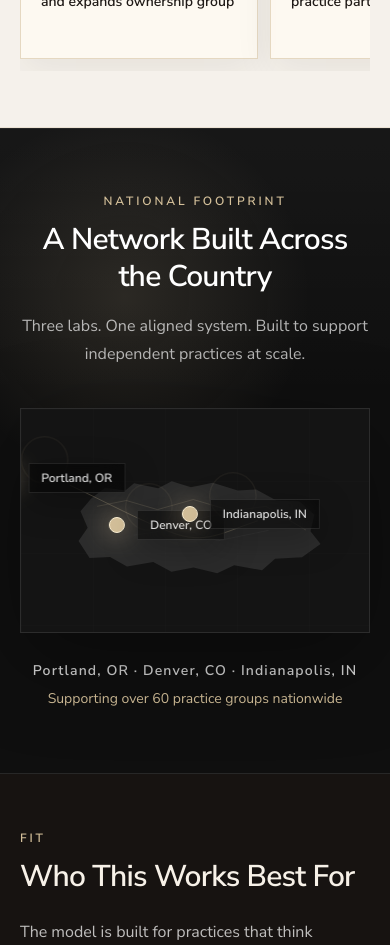
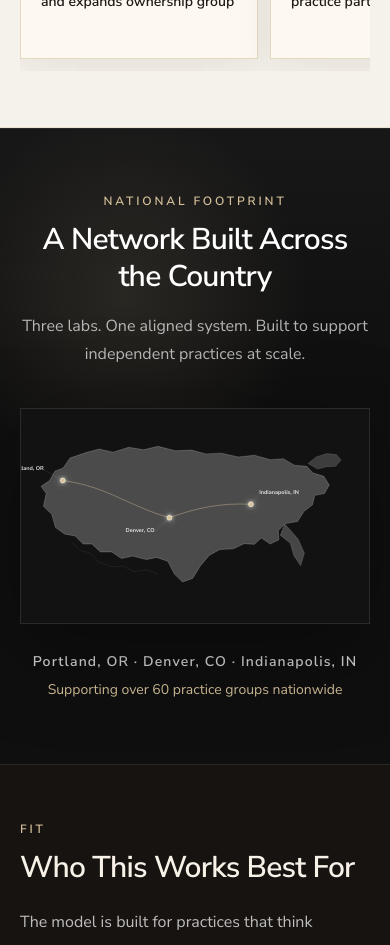
Before and after one commit to jimdayok/artisan-site, a Next.js app: page /artisan-model in a window 390 px wide. Shown: the part 6880-7825 px from the top of the page. Built offline with nearby package versions, Linux system fonts and the light colour scheme.

Commit message:
update homepage layout and artisan model

```diff
--- a/app/components/Header.tsx
+++ b/app/components/Header.tsx
@@ -158,6 +158,7 @@ export default function Header({ onContactClick }: { onContactClick?: () => void
       items: [
         { label: "Professional Resources", href: "/provider-resources" },
         { label: "Patient Resources", href: "/patient-resources" },
+        { label: "Lab Ownership & Partnership", href: "/artisan-model" },
       ],
     }),
     []
@@ -170,7 +171,6 @@ export default function Header({ onContactClick }: { onContactClick?: () => void
         { label: "Pacific Artisan Labs", href: "https://pacificartisanlabs.com" },
         { label: "Peak Artisan Labs", href: "https://peakartisanlabs.com" },
         { label: "Pike Artisan Labs", href: "https://pikeartisanlabs.com" },
-        { label: "The Artisan Model", href: "/artisan-model", dividerBefore: true },
       ],
     }),
     []
@@ -236,9 +236,6 @@ export default function Header({ onContactClick }: { onContactClick?: () => void
             <Capsule href="/about" theme={theme}>
               About Us
             </Capsule>
-            <Capsule href="/artisan-model" theme={theme}>
-              The Artisan Model
-            </Capsule>
 
             <DropdownMenu {...labs} theme={theme} onAnyClick={() => setMobileOpen(false)} />
 
@@ -302,13 +299,6 @@ export default function Header({ onContactClick }: { onContactClick?: () => void
                 onClick={() => setMobileOpen(false)}
               >
                 About Us
-              </Link>
-              <Link
-                className="block text-sm font-semibold"
-                href="/artisan-model"
-                onClick={() => setMobileOpen(false)}
-              >
-                The Artisan Model
               </Link>
 
               <div className="mt-3">
--- a/app/components/NetworkMap.tsx
+++ b/app/components/NetworkMap.tsx
@@ -1,26 +1,37 @@
 const labLocations = [
   {
     city: "Portland, OR",
-    position: "left-[12%] top-[31%]",
+    x: 117,
+    y: 207,
+    labelX: 62,
+    labelY: 176,
   },
   {
     city: "Denver, CO",
-    position: "left-[42%] top-[52%]",
+    x: 426,
+    y: 315,
+    labelX: 383,
+    labelY: 355,
   },
   {
     city: "Indianapolis, IN",
-    position: "left-[66%] top-[47%]",
+    x: 662,
+    y: 276,
+    labelX: 686,
+    labelY: 246,
   },
 ];
 
 export default function NetworkMap() {
+  const [portland, denver, indianapolis] = labLocations;
+
   return (
     <section
       id="network-map"
       data-theme="dark"
       className="relative overflow-hidden border-y border-white/10 bg-[#0f0f0f] px-5 py-16 text-white md:px-8 md:py-20 lg:px-10"
     >
-      <div className="absolute inset-0 bg-[radial-gradient(circle_at_32%_26%,rgba(212,192,154,0.13),transparent_34%),linear-gradient(180deg,rgba(255,255,255,0.035),transparent_42%)]" />
+      <div className="absolute inset-0 bg-[radial-gradient(circle_at_32%_26%,rgba(212,192,154,0.12),transparent_34%),linear-gradient(180deg,rgba(255,255,255,0.035),transparent_42%)]" />
       <div className="relative mx-auto max-w-7xl">
         <div className="mx-auto max-w-3xl text-center">
           <p className="text-xs font-semibold uppercase tracking-[0.24em] text-[#d4c09a]">
@@ -35,68 +46,114 @@ export default function NetworkMap() {
           </p>
         </div>
 
-        <div className="relative mx-auto mt-10 aspect-[1.55/1] max-w-5xl overflow-hidden border border-white/10 bg-[#141414] shadow-[0_28px_90px_rgba(0,0,0,0.35)] md:mt-12">
-          <div className="absolute inset-0 bg-[linear-gradient(90deg,rgba(255,255,255,0.035)_1px,transparent_1px),linear-gradient(180deg,rgba(255,255,255,0.035)_1px,transparent_1px)] bg-[size:72px_72px] opacity-25" />
+        <div className="relative mx-auto mt-10 aspect-[1.62/1] max-w-5xl overflow-hidden border border-white/10 bg-[#121212] shadow-[0_28px_90px_rgba(0,0,0,0.35)] md:mt-12">
+          <div className="absolute inset-0 bg-[linear-gradient(90deg,rgba(255,255,255,0.026)_1px,transparent_1px),linear-gradient(180deg,rgba(255,255,255,0.026)_1px,transparent_1px)] bg-[size:76px_76px] opacity-30" />
 
           <svg
-            viewBox="0 0 900 560"
-            aria-hidden="true"
-            className="absolute inset-[8%] h-[84%] w-[84%] translate-x-[4%] text-white/10"
+            viewBox="0 0 1000 620"
+            role="img"
+            aria-label="United States map showing Artisan Lab Network locations in Portland, Denver, and Indianapolis"
+            className="absolute inset-0 h-full w-full"
           >
+            <defs>
+              <filter id="network-node-glow" x="-80%" y="-80%" width="260%" height="260%">
+                <feGaussianBlur stdDeviation="7" result="blur" />
+                <feColorMatrix
+                  in="blur"
+                  type="matrix"
+                  values="1 0 0 0 0.83 0 1 0 0 0.75 0 0 1 0 0.55 0 0 0 0.9 0"
+                />
+                <feMerge>
+                  <feMergeNode />
+                  <feMergeNode in="SourceGraphic" />
+                </feMerge>
+              </filter>
+            </defs>
+
             <path
-              d="M94 214 137 181l62 8 27-22 74 15 42-21 59 18 67-14 77 24 57-3 62 34 70 2 47 42-12 51 31 39-57 41-83 4-40 36-86-16-52 25-73-18-68 13-56-30-81 14-52-29-63 3-34-52 28-41-22-51z"
-              fill="currentColor"
+              d="M79 207 94 180 118 171 138 142 182 127 222 116 263 125 308 111 351 118 393 108 443 121 490 119 531 130 576 128 626 139 672 134 719 147 756 144 788 163 824 166 841 185 873 195 889 220 875 245 847 250 840 278 816 296 797 326 761 332 741 353 743 379 718 391 692 374 672 392 642 390 611 405 572 407 541 424 516 454 493 491 464 501 441 479 421 441 389 430 359 436 319 426 287 433 259 414 226 414 201 391 176 391 153 368 122 362 96 343 85 305 61 282 69 245 54 224 79 207Z"
+              fill="rgba(255,255,255,0.24)"
+              stroke="rgba(255,255,255,0.28)"
+              strokeWidth="2"
+              strokeLinejoin="round"
             />
             <path
-              d="M112 238 202 220l96 28 110-31 119 35 105-14 123 73"
+              d="M760 333 778 353 799 377 817 418 806 454 786 424 776 389 747 366Z"
+              fill="rgba(255,255,255,0.22)"
+              stroke="rgba(255,255,255,0.24)"
+              strokeWidth="1.6"
+              strokeLinejoin="round"
+            />
+            <path
+              d="M827 158 851 139 881 129 910 132 923 148 908 166 881 167 855 174Z"
+              fill="rgba(255,255,255,0.18)"
+              stroke="rgba(255,255,255,0.22)"
+              strokeWidth="1.5"
+              strokeLinejoin="round"
+            />
+            <path
+              d="M141 384 166 409 195 417 222 444 259 457 292 455 323 471 360 466 393 479"
               fill="none"
-              stroke="rgba(212,192,154,0.24)"
+              stroke="rgba(255,255,255,0.12)"
+              strokeWidth="1.5"
+            />
+
+            <path
+              d={`M${portland.x} ${portland.y} C250 226 300 278 ${denver.x} ${denver.y}`}
+              fill="none"
+              stroke="rgba(212,192,154,0.62)"
+              strokeLinecap="round"
               strokeWidth="2"
             />
             <path
-              d="M225 327 372 304l112 40 156-32"
-              fill="none"
-              stroke="rgba(255,255,255,0.08)"
-              strokeWidth="1.5"
-            />
-          </svg>
-
-          <svg
-            viewBox="0 0 100 100"
-            preserveAspectRatio="none"
-            aria-hidden="true"
-            className="absolute inset-0 h-full w-full"
-          >
-            <path
-              d="M14 34 C25 42, 33 49, 43 55 S58 55, 68 50"
+              d={`M${denver.x} ${denver.y} C502 287 575 271 ${indianapolis.x} ${indianapolis.y}`}
               fill="none"
               stroke="rgba(212,192,154,0.62)"
-              strokeWidth="0.45"
-              vectorEffect="non-scaling-stroke"
+              strokeLinecap="round"
+              strokeWidth="2"
             />
-            <path
-              d="M43 55 C52 47, 59 45, 68 50"
-              fill="none"
-              stroke="rgba(255,255,255,0.22)"
-              strokeWidth="0.35"
-              vectorEffect="non-scaling-stroke"
-            />
+
+            {labLocations.map((location) => (
+              <g key={location.city}>
+                <circle
+                  className="aln-map-svg-pulse"
+                  cx={location.x}
+                  cy={location.y}
+                  r="18"
+                  fill="none"
+                  stroke="rgba(212,192,154,0.55)"
+                  strokeWidth="2"
+                />
+                <circle
+                  cx={location.x}
+                  cy={location.y}
+                  r="7"
+                  fill="#d4c09a"
+                  stroke="#fff3d7"
+                  strokeWidth="2"
+                  filter="url(#network-node-glow)"
+                />
+                <line
+                  x1={location.x}
+                  y1={location.y}
+                  x2={location.labelX}
+                  y2={location.labelY}
+                  stroke="rgba(255,255,255,0.22)"
+                  strokeWidth="1"
+                />
+                <text
+                  x={location.labelX}
+                  y={location.labelY}
+                  fill="rgba(255,255,255,0.86)"
+                  fontSize="16"
+                  fontWeight="700"
+                  textAnchor={location.labelX < location.x ? "end" : "start"}
+                >
+                  {location.city}
+                </text>
+              </g>
+            ))}
           </svg>
-
-          {labLocations.map((location) => (
-            <div
-              key={location.city}
-              className={`absolute ${location.position} z-10 -translate-x-1/2 -translate-y-1/2`}
-            >
-              <div className="group relative flex items-center gap-3">
-                <span className="aln-map-pulse absolute left-1/2 top-1/2 h-9 w-9 -translate-x-1/2 -translate-y-1/2 rounded-full border border-[#d4c09a]/50" />
-                <span className="relative h-4 w-4 rounded-full border border-[#fff3d7] bg-[#d4c09a] shadow-[0_0_26px_rgba(212,192,154,0.9)]" />
-                <span className="whitespace-nowrap border border-white/10 bg-black/50 px-3 py-1.5 text-xs font-semibold text-white/86 shadow-[0_10px_35px_rgba(0,0,0,0.28)] backdrop-blur-md transition group-hover:border-[#d4c09a]/50 group-hover:text-white">
-                  {location.city}
-                </span>
-              </div>
-            </div>
-          ))}
         </div>
 
         <div className="mx-auto mt-7 max-w-3xl text-center">
--- a/app/globals.css
+++ b/app/globals.css
@@ -25,6 +25,12 @@ body {
   animation: aln-map-pulse 2.8s ease-out infinite;
 }
 
+.aln-map-svg-pulse {
+  animation: aln-map-svg-pulse 2.8s ease-out infinite;
+  transform-box: fill-box;
+  transform-origin: center;
+}
+
 @keyframes aln-map-pulse {
   0% {
     opacity: 0.7;
@@ -42,6 +48,23 @@ body {
   }
 }
 
+@keyframes aln-map-svg-pulse {
+  0% {
+    opacity: 0.72;
+    transform: scale(0.4);
+  }
+
+  70% {
+    opacity: 0;
+    transform: scale(1.6);
+  }
+
+  100% {
+    opacity: 0;
+    transform: scale(1.6);
+  }
+}
+
 /* Remove old Geist references */
 @theme inline {
   --color-background: var(--background);
```
